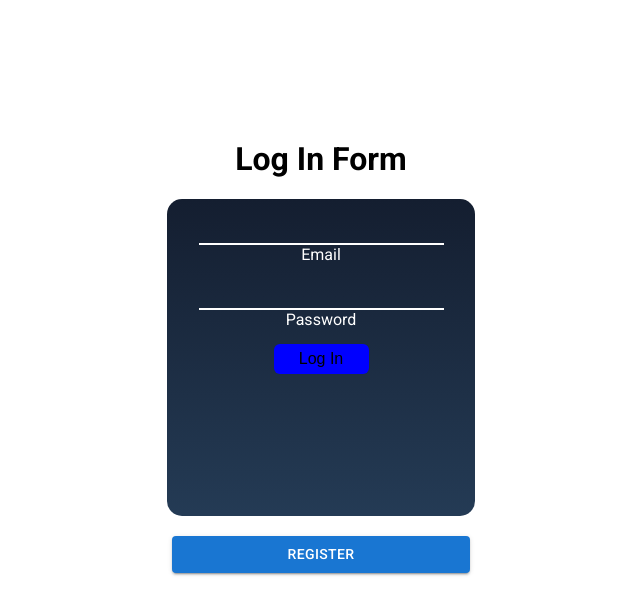
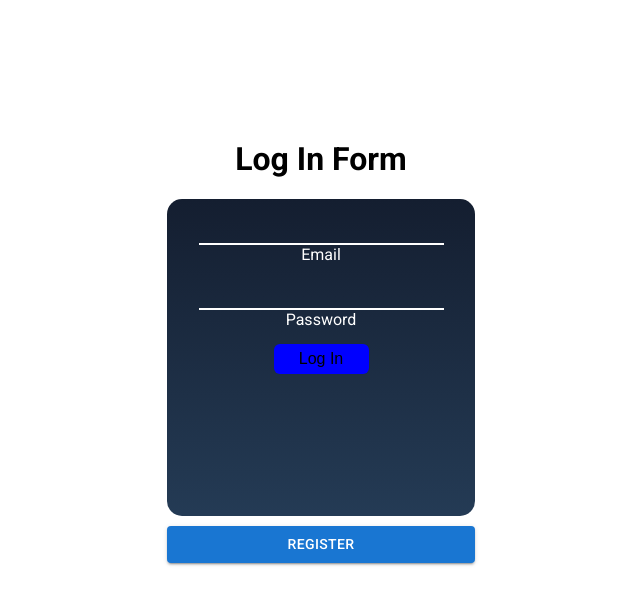
Before and after one commit to Vsord/React-fullApp, a React (Create React App) app: page /login in a window 1280 px wide. Shown: the top 614 px of the page, without its empty margins (319-959 px from the left). Built offline with nearby package versions, Linux system fonts and the light colour scheme.

Commit message:
SU-4301:form component button routing modifed

```diff
--- a/src/components/Form/Form.jsx
+++ b/src/components/Form/Form.jsx
@@ -1,5 +1,5 @@
 import { React, useEffect } from "react";
-import { NavLink, useNavigate } from "react-router-dom";
+import { useNavigate } from "react-router-dom";
 import { useDispatch, useSelector } from "react-redux";
 import { useFormik } from "formik";
 import { schema } from "../../validationSchema/validationSchema";
@@ -99,9 +99,12 @@ const Form = (props) => {
         {error ? <div className={styles.formUserErrorMessage}>{error}</div> : null}
       </form>
       <div className={styles.formSignUpBlock}>
-        <NavLink to={isSignUp ? "/login" : "/signup"}>
-          <Button variant="contained">{isSignUp ? "LogIn" : "Register"}</Button>
-        </NavLink>
+        <Button
+          variant="contained"
+          onClick={() => (isSignUp ? navigate("/login") : navigate("/signup"))}
+        >
+          {isSignUp ? "LogIn" : "Register"}
+        </Button>
       </div>
     </>
   );
```
